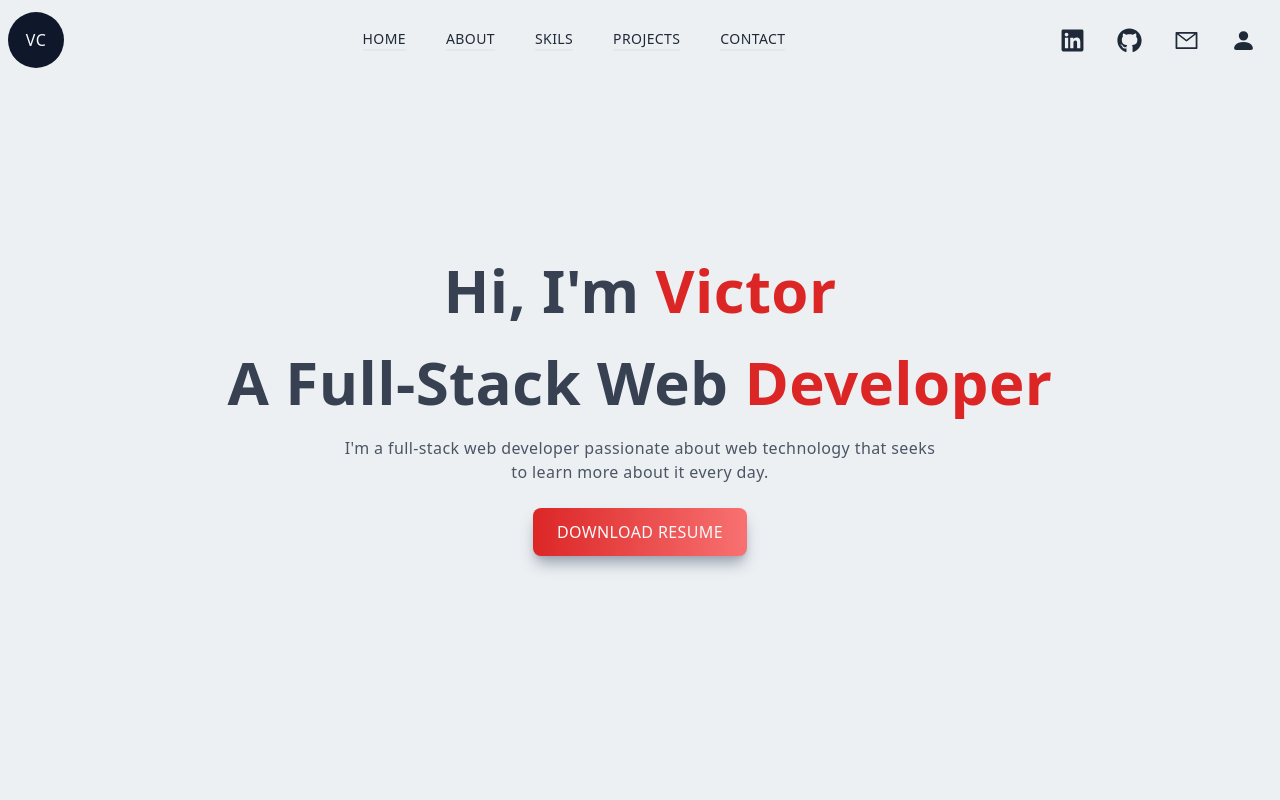
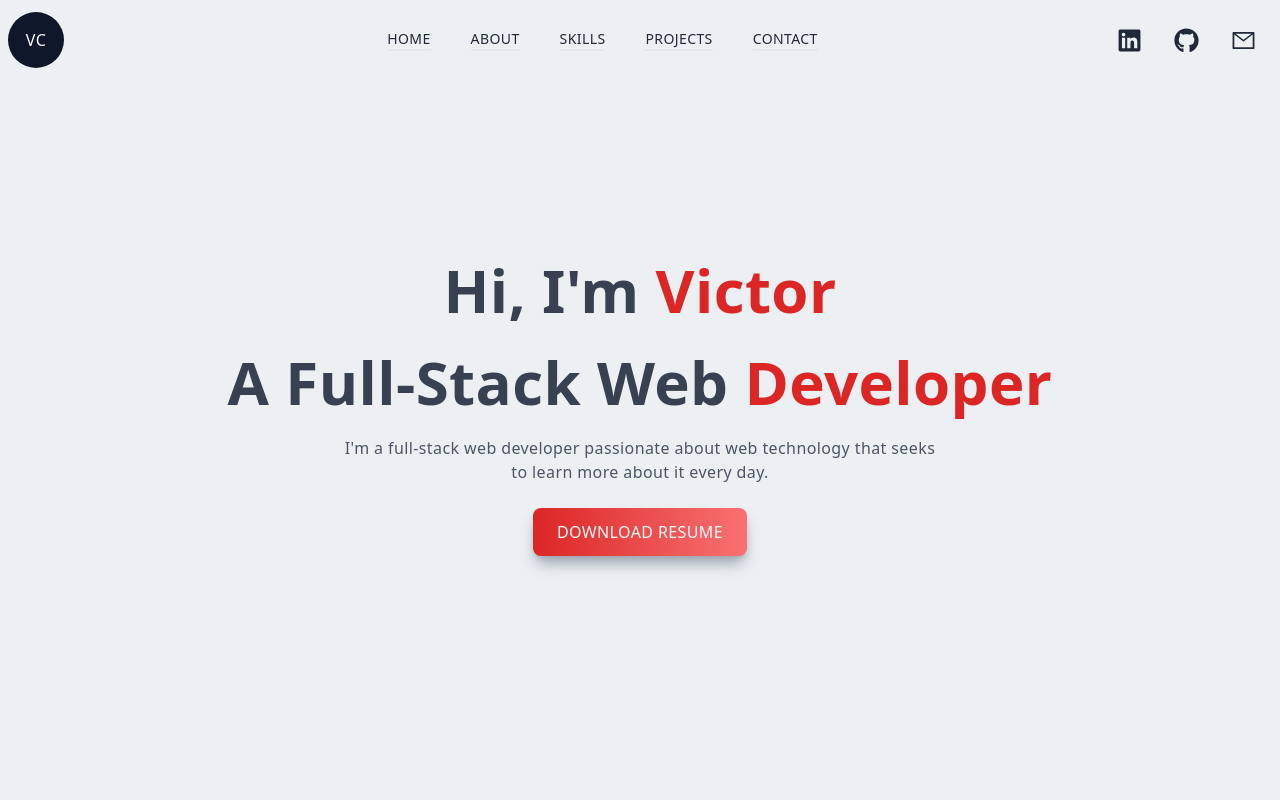
Before and after one commit to Vicjocaso/portafolio-nextjs, a Next.js app: page / in a window 1280 px wide. Shown: the top 800 px of the page. Built offline with nearby package versions, Linux system fonts and the light colour scheme.

Commit message:
Fixed navbar typo, removed one navbar icon and added animation to the go back arrow.

```diff
--- a/src/components/Contact.tsx
+++ b/src/components/Contact.tsx
@@ -129,13 +129,13 @@ const Contanct = () => {
             </div>
           </div>
         </div>
-        <div className="flex justify-center py-12">
-          <Link href="/#home" scroll={false}>
-            <div className="rounded-full shadow-lg shadow-gray-400 p-4 cursor-pointer hover:scale-110 ease-in duration-300">
-              <HiOutlineChevronDoubleUp className="text-red-600" size={30} />
-            </div>
-          </Link>
-        </div>
+      </div>
+      <div className="flex justify-center py-12">
+        <Link href="/#home" scroll={false}>
+          <div className="animate-bounce rounded-full shadow-lg shadow-gray-400 p-4 cursor-pointer hover:scale-110 ease-in duration-300">
+            <HiOutlineChevronDoubleUp className="text-red-600" size={30} />
+          </div>
+        </Link>
       </div>
     </div>
   );
--- a/src/components/HomePage.tsx
+++ b/src/components/HomePage.tsx
@@ -1,8 +1,4 @@
 import React from "react";
-import { FaGithub, FaLinkedin } from "react-icons/fa";
-import { BsFillPersonFill } from "react-icons/bs";
-import { AiOutlineMail } from "react-icons/ai";
-import Link from "next/link";
 
 const HomePage = () => {
   // Function will execute on click of button
--- a/src/components/NavBar.tsx
+++ b/src/components/NavBar.tsx
@@ -72,25 +72,24 @@ const NavBar = () => {
         <div className="hidden md:flex">
           <div className="flex items-center justify-between max-w-[330px] m-auto py-4">
             <div className="rounded-full shadow-gray-400 p-4 cursor-pointer hover:scale-110 ease-in duration-300">
-              <Link href="https://www.linkedin.com/in/victor-jos%C3%A9-calder%C3%B3n-16a194184/">
+              <Link
+                href="https://www.linkedin.com/in/victor-jos%C3%A9-calder%C3%B3n-16a194184/"
+                target="_blank"
+              >
                 <FaLinkedin size={25} />
               </Link>
             </div>
             <div className="rounded-full shadow-gray-400 p-4 cursor-pointer hover:scale-110 ease-in duration-300">
-              <Link href="https://github.com/Vicjocaso">
+              <Link href="https://github.com/Vicjocaso" target="_blank">
                 <FaGithub size={25} />
               </Link>
             </div>
             <div className="rounded-full shadow-gray-400 p-4 cursor-pointer hover:scale-110 ease-in duration-300">
-              <AiOutlineMail size={25} />
-            </div>
-            <div className="rounded-full shadow-gray-400 p-4 cursor-pointer hover:scale-110 ease-in duration-300">
-              <BsFillPersonFill size={25} />
+              <Link href={"#contact"} scroll={false}>
+                <AiOutlineMail size={25} />
+              </Link>
             </div>
           </div>
-        </div>
-        <div onClick={handleSideBar} className="md:hidden">
-          <AiOutlineMenu size={25} />
         </div>
       </div>
 
--- a/src/config/navBar.ts
+++ b/src/config/navBar.ts
@@ -10,7 +10,7 @@ export const navbar: NavBar[] = [
     path: "/#about",
   },
   {
-    title: "Skils",
+    title: "Skills",
     path: "/#skills",
   },
   {
```
Also changed, not shown: src/components/layout/layout.tsx (+2 -2 lines).
